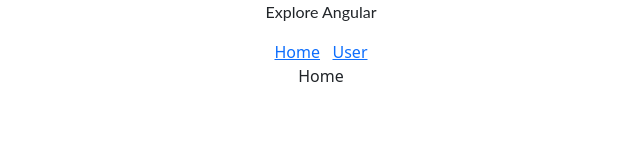
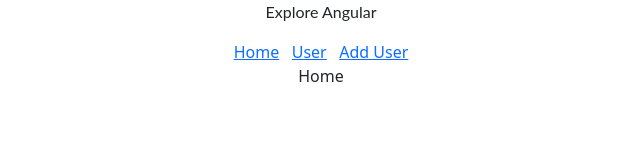
Before and after one commit to zamtechie/explore-angular, an Angular app: page / in a window 1280 px wide. Shown: the top 160 px of the page, without its empty margins (319-959 px from the left). Built offline with nearby package versions, Linux system fonts and the light colour scheme.

Commit message:
2 files modified, 3 added

```diff
--- a/src/app/app.component.html
+++ b/src/app/app.component.html
@@ -3,8 +3,8 @@
 <div style="text-align: center;">
   <p>{{ title }}</p>
   <nav>
-    <a routerLink="">Home</a> &nbsp;
-    <a routerLink="user">User</a>
+    <a routerLink="">Home</a> &nbsp; <a routerLink="user">User</a> &nbsp;
+    <a routerLink="user/add-user">Add User</a>
   </nav>
 
   <router-outlet></router-outlet>
--- /dev/null
+++ b/src/app/user/add-user/add-user.component.html
@@ -0,0 +1,3 @@
+<p>
+add-user works!
+</p>
--- /dev/null
+++ b/src/app/user/add-user/add-user.component.ts
@@ -0,0 +1,12 @@
+import { Component, OnInit } from '@angular/core';
+
+@Component({
+  selector: 'app-add-user',
+  templateUrl: './add-user.component.html',
+  styleUrls: ['./add-user.component.css'],
+})
+export class AddUserComponent implements OnInit {
+  constructor() {}
+
+  ngOnInit() {}
+}
--- a/src/app/user/user-routing.module.ts
+++ b/src/app/user/user-routing.module.ts
@@ -2,11 +2,16 @@
 import { CommonModule } from '@angular/common';
 import { Routes, RouterModule } from '@angular/router';
 import { UserComponent } from './list/user.component';
+import { AddUserComponent } from './add-user/add-user.component';
 
 const routes: Routes = [
   {
     path: '',
     component: UserComponent,
+  },
+  {
+    path: '/adduser',
+    component: AddUserComponent,
   },
 ];
 
```
Also changed, not shown: src/app/user/add-user/add-user.component.css (added).
